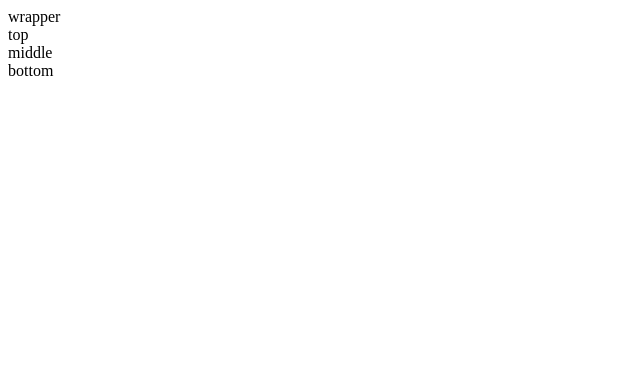
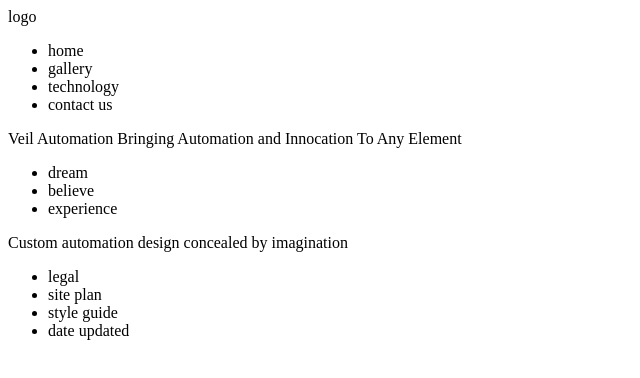
Before and after one commit to tylerflint/dean-example, a plain HTML site: page index.html in a window 1280 px wide. Shown: the whole page, without its empty margins (0-640 px from the left). Drawn offline with Linux system fonts and the light colour scheme.

Commit message:
creating structure

```diff
--- a/index.html
+++ b/index.html
@@ -3,11 +3,48 @@
     <title>Dean Example</title>
   </head>
   <body>
-    <div id="wrapper">
-      wrapper
-      <div id="top">top</div>
-      <div id="middle">middle</div>
-      <div id="bottom">bottom</div>
+    <div class="wrapper">
+      <div class="top">
+        <div class="left">logo</div>
+        <div class="right">
+          <div class="nav">
+            <ul>
+              <li>home</li>
+              <li>gallery</li>
+              <li>technology</li>
+              <li>contact us</li>
+            </ul>
+          </div>
+          <div class="marquee">Veil Automation Bringing Automation and Innocation To Any Element</div>
+        </div>
+      </div>
+
+      <div class="middle">
+        <div class="selections">
+          <ul>
+            <li>dream</li>
+            <li>believe</li>
+            <li>experience</li>
+          </ul>
+        </div>
+      </div>
+
+      <div class="bottom">
+        <div class="top">
+          <div class="marquee">Custom automation design concealed by imagination</div>
+        </div>
+        <div class="bottom">
+          <div class="media"></div>
+          <div class="nav">
+            <ul>
+              <li>legal</li>
+              <li>site plan</li>
+              <li>style guide</li>
+              <li>date updated</li>
+            </ul>
+          </div>
+        </div>
+      </div>
     </div>
   </body>
 </html>
```
